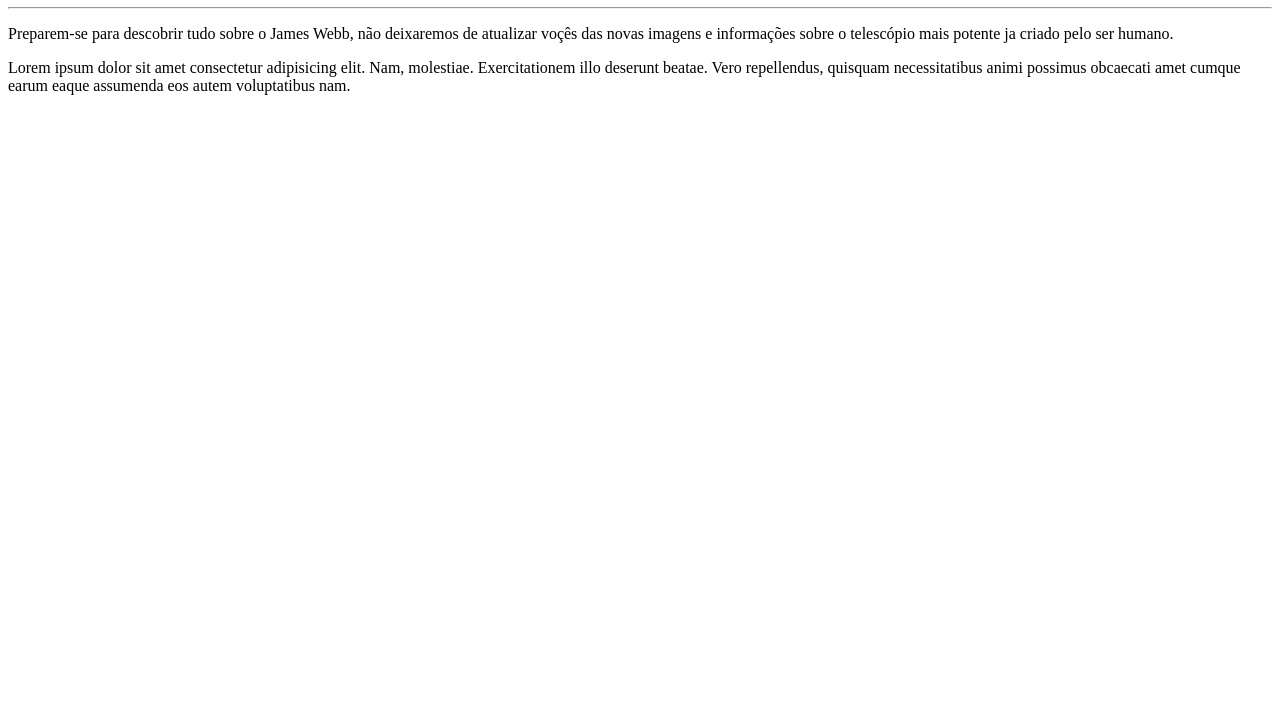
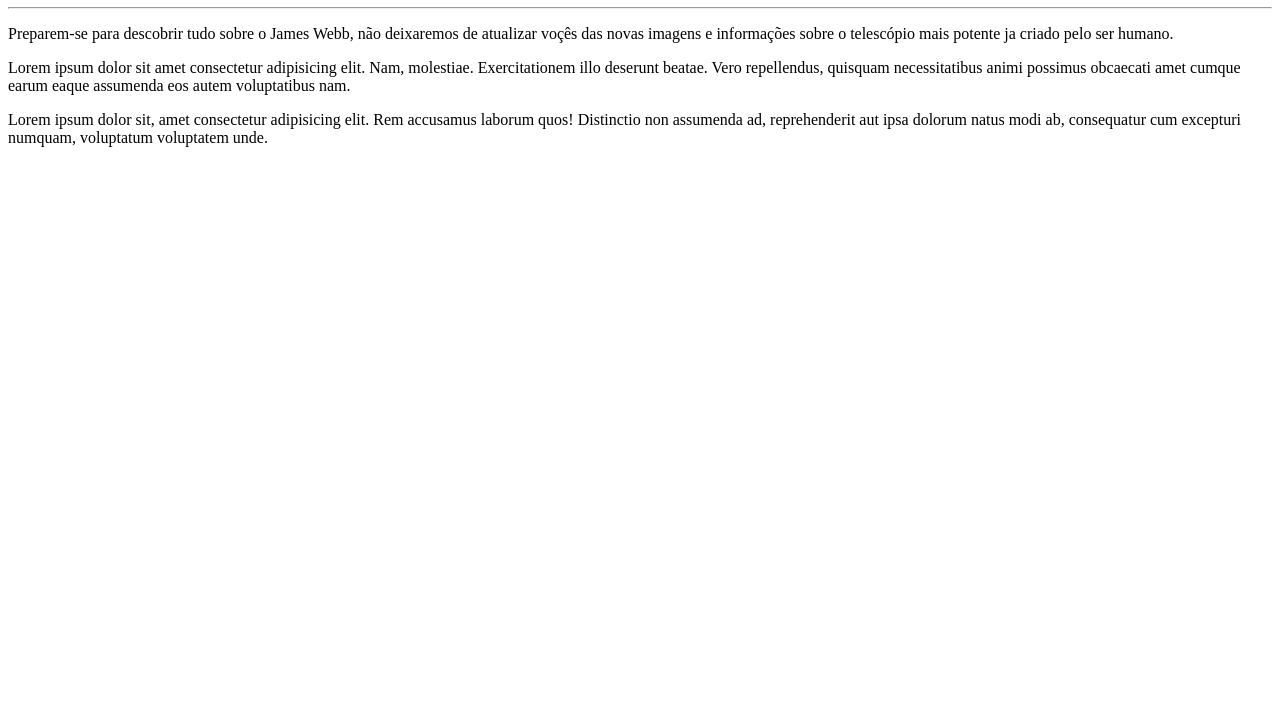
Before and after one commit to Victordevlopes/James-Webb, a plain HTML site: page site-james-webb/index.html in a window 1280 px wide. Shown: the part 73-800 px from the top of the page. Drawn offline with Linux system fonts and the light colour scheme.

Commit message:
só arrumei a estética

```diff
--- a/site-james-webb/index.html
+++ b/site-james-webb/index.html
@@ -3,14 +3,15 @@
 <head>
     <meta charset="UTF-8">
     <meta name="viewport" content="width=device-width, initial-scale=1.0">
-    <title> James Webb News </title>
+    <title>James Webb News</title>
 </head>
 <body>
-    <h1> James Webb </h1>
+    <h1>James Webb</h1>
     <hr>
-    <p> Preparem-se para descobrir tudo sobre o James Webb, não deixaremos de atualizar voçês das novas imagens e informações sobre o telescópio mais potente ja criado pelo ser humano. </p>
+    <p>Preparem-se para descobrir tudo sobre o James Webb, não deixaremos de atualizar voçês das novas imagens e informações sobre o telescópio mais potente ja criado pelo ser humano.</p>
 
-    <p> Lorem ipsum dolor sit amet consectetur adipisicing elit. Nam, molestiae. Exercitationem illo deserunt beatae. Vero repellendus, quisquam necessitatibus animi possimus obcaecati amet cumque earum eaque assumenda eos autem voluptatibus nam. </p>
+    <p>Lorem ipsum dolor sit amet consectetur adipisicing elit. Nam, molestiae. Exercitationem illo deserunt beatae. Vero repellendus, quisquam necessitatibus animi possimus obcaecati amet cumque earum eaque assumenda eos autem voluptatibus nam.</p>
 
+    <p>Lorem ipsum dolor sit, amet consectetur adipisicing elit. Rem accusamus laborum quos! Distinctio non assumenda ad, reprehenderit aut ipsa dolorum natus modi ab, consequatur cum excepturi numquam, voluptatum voluptatem unde.</p>
 </body>
 </html>
```
